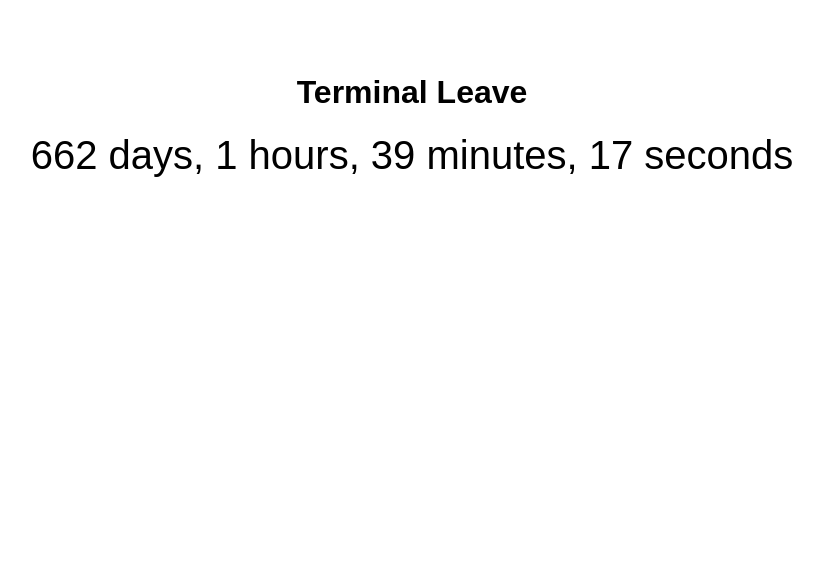
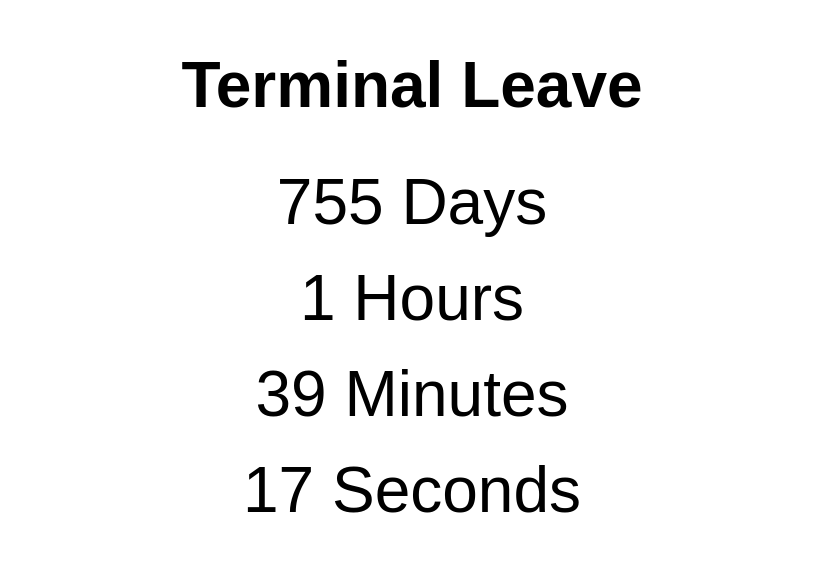
Before and after one commit to ryancrager/RyanRagerDotCom, a plain HTML site: page index.html in a window 1280 px wide. Shown: the part 107-672 px from the top of the page, without its empty margins (228-1051 px from the left). Drawn offline with Linux system fonts and the light colour scheme.

Commit message:
Add files via upload

```diff
--- a/index.html
+++ b/index.html
@@ -3,29 +3,40 @@
 <head>
   <meta charset="UTF-8">
   <meta name="viewport" content="width=device-width, initial-scale=1">
-  <title>Ryan.OS Welcome</title>
+  <title>Terminal Leave Countdown</title>
   <style>
-    body { background: white; color: black; font-family: Arial, sans-serif; text-align: center; margin: 0; padding: 20vh 16px 0; }
-    #countdown { font-size: clamp(20px, 5vw, 40px); }
+    body { margin: 0; min-height: 100vh; display: flex; align-items: center; justify-content: center; background: white; color: black; font-family: Arial, sans-serif; text-align: center; }
+    main { padding: 24px; }
+    h1 { font-size: clamp(2rem, 5vw, 4rem); margin: 0 0 32px; }
+    #countdown { font-size: clamp(2rem, 5vw, 4.5rem); line-height: 1.5; }
+    #countdown div { white-space: nowrap; }
   </style>
 </head>
 <body>
-  <h1>Terminal Leave</h1>
-  <div id="countdown" aria-live="off"></div>
+  <main>
+    <h1>Terminal Leave</h1>
+    <div id="countdown" aria-live="off">
+      <div id="days">— Days</div>
+      <div id="hours">— Hours</div>
+      <div id="minutes">— Minutes</div>
+      <div id="seconds">— Seconds</div>
+    </div>
+  </main>
   <script>
-    // Change only this date and time if needed (ISO format with timezone offset).
-    const retirementDate = new Date('2028-09-15T00:00:00-06:00');
-    const output = document.getElementById('countdown');
-
+    // December 17, 2028, midnight Central Standard Time (UTC-6).
+    const target = new Date('2028-12-17T00:00:00-06:00').getTime();
     function updateCountdown() {
-      let seconds = Math.max(0, Math.floor((retirementDate.getTime() - Date.now()) / 1000));
-      const days = Math.floor(seconds / 86400);
-      seconds %= 86400;
-      const hours = Math.floor(seconds / 3600);
-      seconds %= 3600;
-      const minutes = Math.floor(seconds / 60);
-      seconds %= 60;
-      output.textContent = `${days} days, ${hours} hours, ${minutes} minutes, ${seconds} seconds`;
+      let remaining = Math.max(0, target - Date.now());
+      const days = Math.floor(remaining / 86400000);
+      remaining %= 86400000;
+      const hours = Math.floor(remaining / 3600000);
+      remaining %= 3600000;
+      const minutes = Math.floor(remaining / 60000);
+      const seconds = Math.floor((remaining % 60000) / 1000);
+      document.getElementById('days').textContent = `${days} Days`;
+      document.getElementById('hours').textContent = `${hours} Hours`;
+      document.getElementById('minutes').textContent = `${minutes} Minutes`;
+      document.getElementById('seconds').textContent = `${seconds} Seconds`;
     }
     updateCountdown();
     setInterval(updateCountdown, 1000);
```
